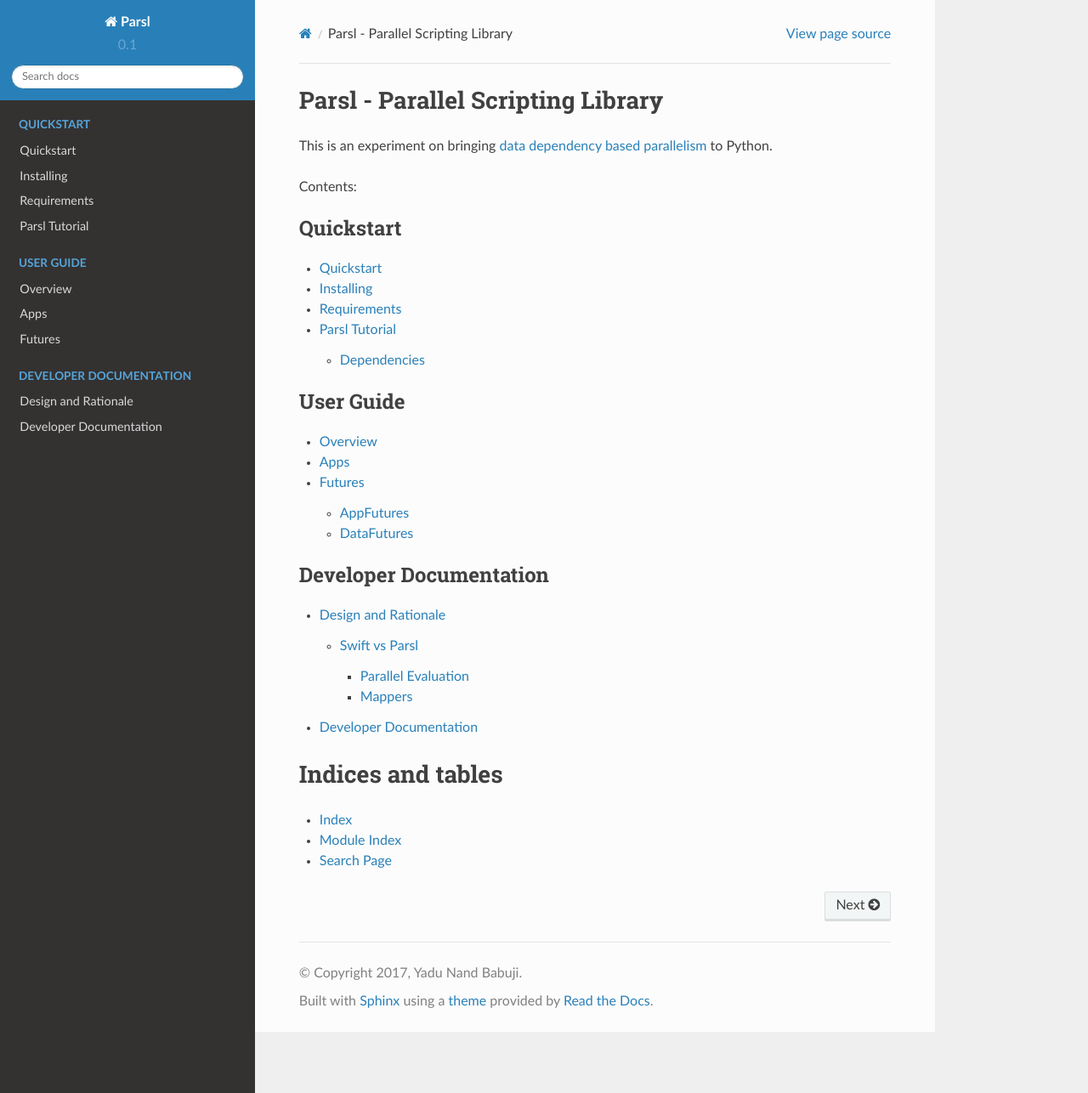
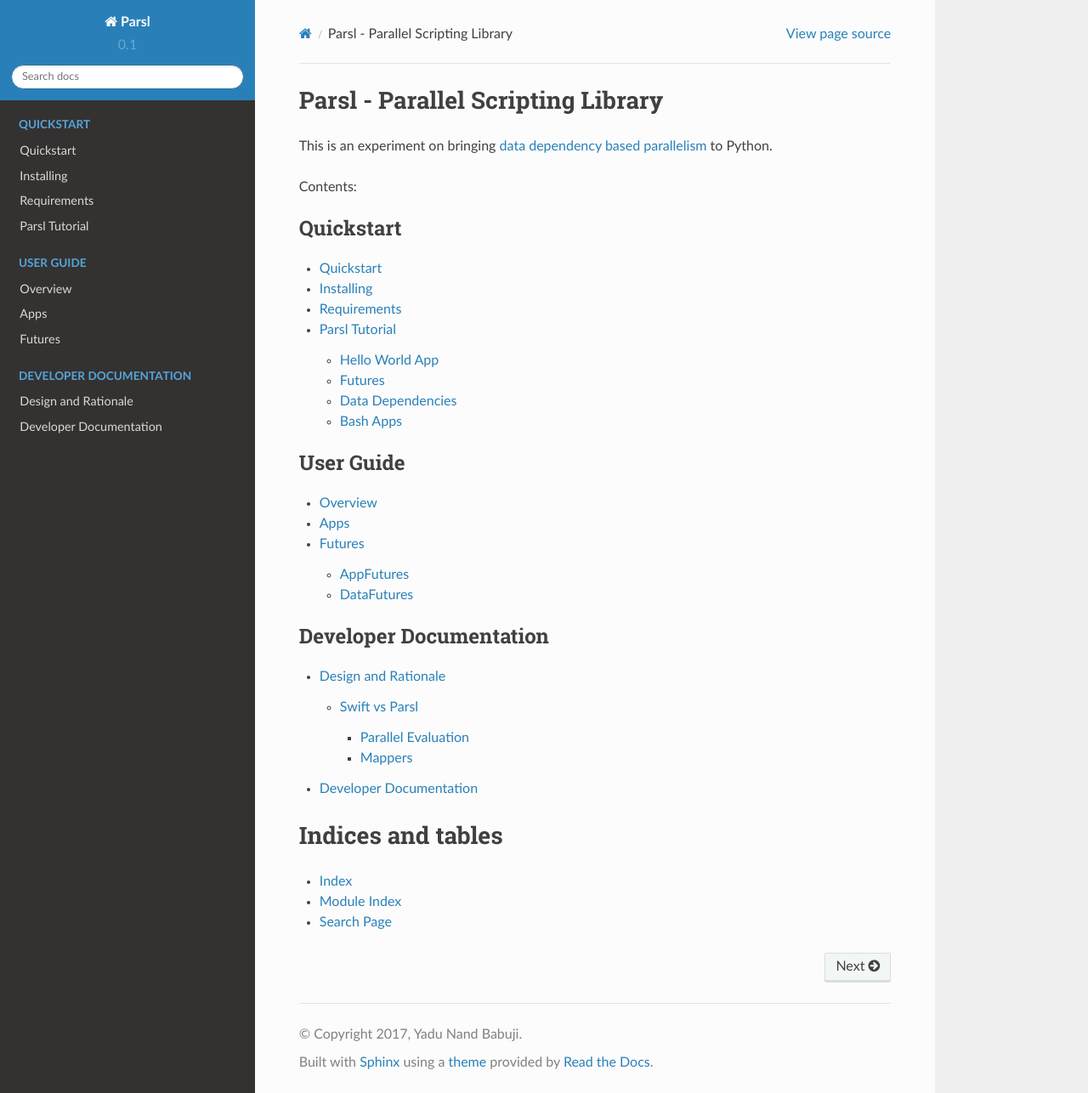
Before and after one commit to Parsl/parsl, a Sphinx documentation site: the page built from docs/index.rst, in a window 1280 px wide and 1286 px high. Shown: the whole window at 85% size. Built offline with Sphinx 7.4.7 and the Read the Docs theme 2.0.0, drawn with Linux system fonts in a browser that asks for light colours.

```diff
--- a/docs/index.rst
+++ b/docs/index.rst
@@ -15,7 +15,7 @@ Contents:
    :caption: Quickstart
 
    quick/quickstart.rst
-   quick/tutorial.rst
+   quick/Tutorial.rst
 
 .. toctree::
    :maxdepth: 3
```
